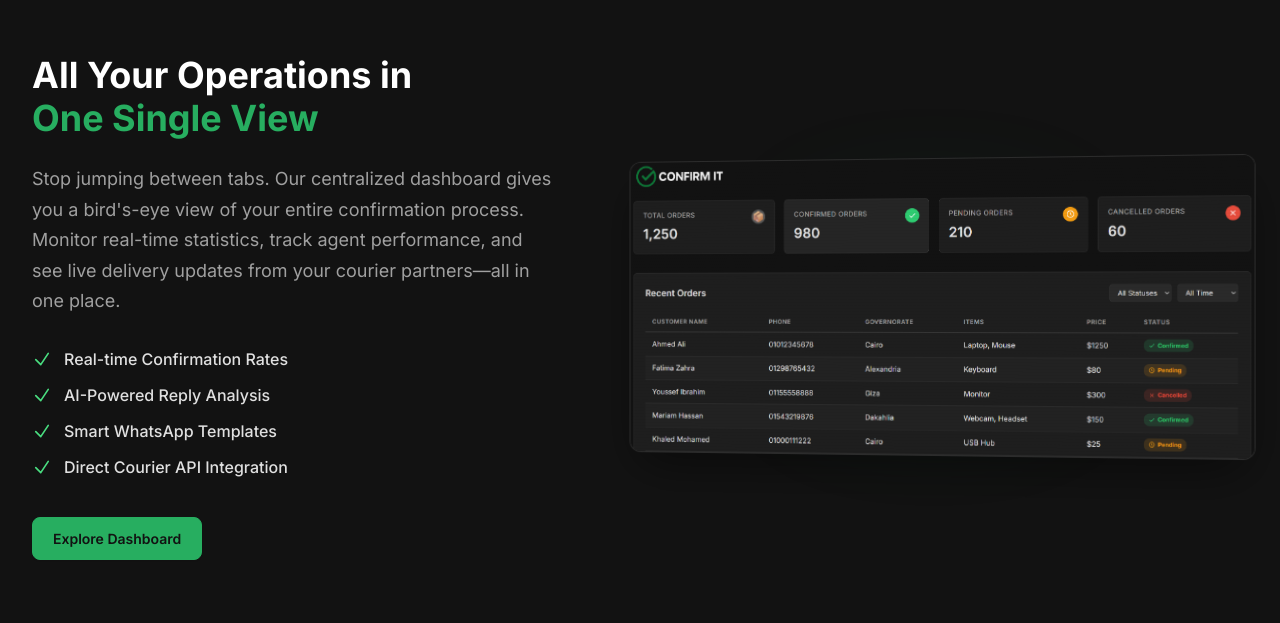
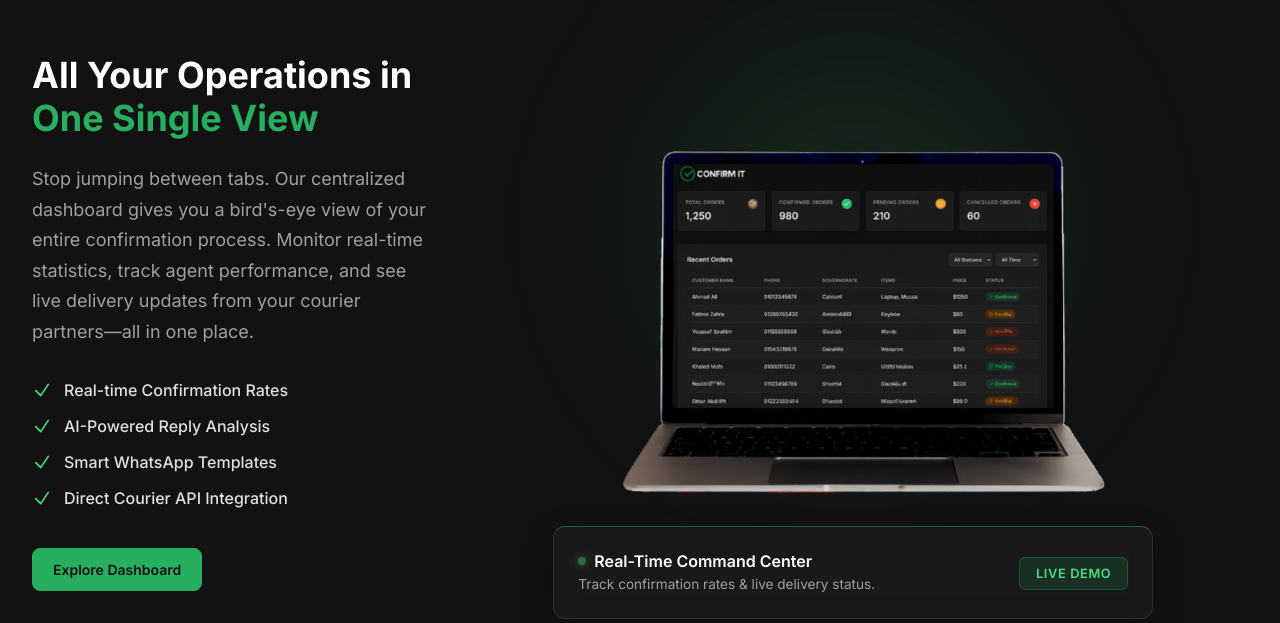
Before and after one commit to Basilalghandour/Confirm-it-Website, a plain HTML site: page index.html in a window 1280 px wide. Shown: the part 3800-4423 px from the top of the page. Drawn offline with Linux system fonts and the light colour scheme.

Commit message:
Done for now

```diff
--- a/index.html
+++ b/index.html
@@ -552,14 +552,10 @@
 
             /* Hidden State */
             opacity: 0;
-            /* Odd Steps (1, 3): Image is on Right, so it starts further Right (+50px) */
             transform: translateX(50px);
-
-            /* Slow Transition */
             transition: opacity 1.2s ease-out, transform 1.2s ease-out;
         }
 
-        /* Even Steps (2, 4): Image is on Left, so it starts further Left (-50px) */
         .how-it-works-step:nth-child(even) .how-it-works-image-wrapper {
             transform: translateX(-50px);
         }
@@ -567,7 +563,7 @@
         /* Visible State (Applied via JS) */
         .how-it-works-image-wrapper.img-visible {
             opacity: 1;
-            transform: translateX(0) !important; /* Force reset to 0 */
+            transform: translateX(0) !important;
         }
         /* --- IMAGE FADE-IN ANIMATION END --- */
 
@@ -628,8 +624,8 @@
 
         /* --- 6. Integrations Section --- */
         .integrations-section {
-            padding-top: 6rem; /* Preserved Padding */
-            padding-bottom: 6rem; /* Preserved Padding */
+            padding-top: 6rem;
+            padding-bottom: 6rem;
             background-color: var(--brand-card);
         }
 
@@ -709,9 +705,10 @@
         .integrations-grid .logo-woocommerce { }
 
 
-        /* --- 7. Features Section (SPLIT LAYOUT) --- */
+        /* --- 7. Features Section (SPLIT LAYOUT - FIXED DROP DOWN) --- */
         .features-section {
-            padding-top: 5rem;
+            /* 1. Reduce section padding to remove top dead space */
+            padding-top: 0rem !important;
             padding-bottom: 5rem;
         }
 
@@ -720,7 +717,7 @@
             margin-left: auto;
             margin-right: auto;
             text-align: center;
-            margin-bottom: 4rem;
+            margin-bottom: 1rem;
         }
 
         .features-split-layout {
@@ -734,6 +731,17 @@
         .features-text-content {
             width: 100%;
             text-align: center; /* Mobile default */
+
+            /* Initial Hidden State for Animation */
+            opacity: 0;
+            transform: translateX(-50px); /* Fade in from Left */
+            transition: opacity 1.2s ease-out, transform 1.2s ease-out;
+        }
+
+        /* Active State for Text */
+        .features-text-content.animate-in {
+            opacity: 1;
+            transform: translateX(0);
         }
 
         .features-text-content h2 {
@@ -782,40 +790,38 @@
         .features-visual {
             width: 100%;
             position: relative;
-            perspective: 1000px; /* 3D Context */
+
+            /* Initial Hidden State for Animation */
+            opacity: 0;
+            transform: translateX(50px); /* CHANGED: Fade in from RIGHT */
+            transition: opacity 1.2s ease-out, transform 1.2s ease-out;
+        }
+
+        /* Active State for Visual */
+        .features-visual.animate-in {
+            opacity: 1;
+            transform: translateX(0);
         }
 
         .dashboard-console {
             position: relative;
-            border-radius: 12px;
-            background: rgba(20, 20, 20, 0.9);
-            border: 1px solid rgba(255, 255, 255, 0.1);
-            box-shadow: 0 20px 50px -10px rgba(0, 0, 0, 0.5);
-            overflow: hidden;
-            /* Default: No tilt on mobile */
+            background: transparent;
+            border: none;
+            box-shadow: none;
+            border-radius: 0;
+
+            /* NO TILT */
             transform: none;
             transition: transform 0.5s ease;
         }
 
+        /* Removed hover tilt */
         .dashboard-console:hover {
-            transform: scale(1.01);
+            transform: none;
         }
 
         .console-scanlines {
-            position: absolute;
-            top: 0;
-            left: 0;
-            width: 100%;
-            height: 100%;
-            background: repeating-linear-gradient(
-                to bottom,
-                transparent 0px,
-                transparent 2px,
-                rgba(0, 0, 0, 0.2) 3px
-            );
-            pointer-events: none;
-            z-index: 3;
-            opacity: 0.3;
+            display: none;
         }
 
         .dashboard-img {
@@ -843,6 +849,90 @@
             100% { opacity: 0.7; transform: translate(-50%, -50%) scale(1.1); }
         }
 
+        /* Floating HUD over the laptop */
+        .console-hud-bar {
+            position: absolute;
+            /* Moved HUD UP slightly so it hugs the bottom of the laptop image better */
+            bottom: 0;
+            left: 50%;
+            transform: translateX(-50%);
+            width: 90%;
+            max-width: 600px;
+
+            background: rgba(30, 30, 30, 0.6);
+            backdrop-filter: blur(12px);
+            -webkit-backdrop-filter: blur(12px);
+            border: 1px solid rgba(255, 255, 255, 0.1);
+            border-top: 1px solid rgba(39, 174, 96, 0.5);
+
+            border-radius: 12px;
+            padding: 1.5rem;
+
+            display: flex;
+            align-items: center;
+            justify-content: space-between;
+            gap: 1rem;
+            z-index: 10;
+            box-shadow: 0 10px 30px rgba(0,0,0,0.3);
+        }
+
+        .console-hud-text {
+            flex: 1;
+        }
+
+        .console-hud-text h3 {
+            color: white;
+            font-size: 1rem;
+            font-weight: 600;
+            margin-bottom: 0.25rem;
+            display: flex;
+            align-items: center;
+            gap: 0.5rem;
+        }
+
+        .status-dot {
+            width: 8px;
+            height: 8px;
+            background-color: var(--brand-green-bright);
+            border-radius: 50%;
+            box-shadow: 0 0 8px var(--brand-green-bright);
+            animation: blinkStatus 2s infinite;
+        }
+
+        @keyframes blinkStatus {
+            0%, 100% { opacity: 1; }
+            50% { opacity: 0.4; }
+        }
+
+        .console-hud-text p {
+            color: var(--brand-text-grey);
+            font-size: 0.85rem;
+            line-height: 1.4;
+            margin: 0;
+        }
+
+        .console-hud-action {
+            flex-shrink: 0;
+        }
+
+        .btn-hud {
+            background: rgba(39, 174, 96, 0.15);
+            color: var(--brand-green-bright);
+            font-size: 0.8rem;
+            padding: 0.5rem 1rem;
+            border-radius: 6px;
+            border: 1px solid rgba(39, 174, 96, 0.3);
+            cursor: pointer;
+            transition: all 0.2s ease;
+            text-transform: uppercase;
+            letter-spacing: 0.05em;
+            font-weight: 600;
+        }
+        .btn-hud:hover {
+            background: var(--brand-green);
+            color: var(--brand-dark);
+        }
+
         /* --- 8. Pricing Section (4 BUNDLES) --- */
         .pricing-section {
             background-color: var(--brand-card);
@@ -862,7 +952,7 @@
             margin-top: 4rem;
             margin-left: auto;
             margin-right: auto;
-            max-width: 1280px; /* Allow width for 4 columns */
+            max-width: 1280px;
             display: grid;
             grid-template-columns: repeat(1, minmax(0, 1fr));
             gap: 2rem;
@@ -913,7 +1003,7 @@
             margin-bottom: 0.25rem;
         }
 
-        /* Specific Colors for Bundle Titles to differentiate */
+        /* Specific Colors for Bundle Titles */
         .pricing-card.tier-1 h3 { color: #9ca3af; } /* Pilot - Grey */
         .pricing-card.tier-2 h3 { color: #60a5fa; } /* Starter - Blue */
         .pricing-card.tier-3 h3 { color: var(--brand-green-bright); } /* Pro - Green */
@@ -1229,32 +1319,40 @@
                 margin-right: 0;
             }
 
-            /* --- FEATURES SECTION DESKTOP UPDATES --- */
+            /* --- FEATURES SECTION DESKTOP UPDATES (IMAGE LIFTED) --- */
+
             .features-split-layout {
-                flex-direction: row; /* Side by side */
-                gap: 4rem;
-                align-items: center;
-            }
-
-            /* Text Area (Left) */
+                flex-direction: row;
+                gap: 2rem;
+
+                /* 1. RESET TO FLEX-START to enable offsets */
+                align-items: flex-start;
+            }
+
+            /* 2. PUSH TEXT DOWN */
             .features-text-content {
-                flex: 1; /* Take up proportional space */
-                text-align: left; /* Align left on desktop */
-                max-width: 45%;
+                flex: 0.8;
+                text-align: left;
+                max-width: 40%;
+                padding-top: 6rem; /* Push text down to center screen level */
             }
 
             .features-list {
-                margin-left: 0; /* Reset auto margins */
+                margin-left: 0;
                 margin-right: 0;
             }
 
-            /* Image Area (Right) */
+            /* 3. PULL IMAGE UP */
             .features-visual {
-                flex: 1.2; /* Take slightly more space */
-            }
+                flex: 1.6;
+                width: 100%;
+                margin-top: -8rem; /* Physically lift image container */
+            }
+
             .dashboard-console {
-                /* Inward tilt towards the text */
-                transform: rotateY(-5deg);
+                /* Force Flat (No tilt) */
+                transform: none;
+                width: 100%;
             }
 
             /* --- PRICING 4-COL GRID --- */
@@ -1499,9 +1597,19 @@
 
                     <div class="features-visual">
                         <div class="dashboard-console">
-                            <div class="console-scanlines"></div>
-                            <img class="dashboard-img" src="imgs/image.copy.png" alt="Dashboard Interface"
-                            onerror="this.src='https://placehold.co/800x500/1e1e1e/3a3a3a?text=Dashboard+Screenshot'; this.onerror=null;">
+                            <img class="dashboard-img" src="imgs/BBB.png" alt="Dashboard Interface"
+                            onerror="this.src='https://placehold.co/800x500/1e1e1e/3a3a3a?text=Transparent+Laptop+Mockup'; this.onerror=null;">
+
+                            <div class="console-hud-bar">
+                                <div class="console-hud-text">
+                                    <h3><span class="status-dot"></span> Real-Time Command Center</h3>
+                                    <p>Track confirmation rates & live delivery status.</p>
+                                </div>
+                                <div class="console-hud-action">
+                                    <a href="#" class="btn-hud">Live Demo</a>
+                                </div>
+                            </div>
+
                         </div>
                         <div class="dashboard-glow"></div>
                     </div>
@@ -1723,6 +1831,18 @@
             if(integrationSection) {
                 observer.observe(integrationSection);
             }
+
+            // Features Section Fade In Animation
+            const featuresElements = document.querySelectorAll('.features-text-content, .features-visual');
+            const featuresObserver = new IntersectionObserver((entries) => {
+                entries.forEach(entry => {
+                    if (entry.isIntersecting) {
+                        entry.target.classList.add('animate-in');
+                    }
+                });
+            }, { threshold: 0.2 });
+
+            featuresElements.forEach(el => featuresObserver.observe(el));
         });
 
         // Ambient Line Scroll Logic
```
Also changed, not shown: test.html (added, +98 -0 lines), imgs/Adobe Express - file (5).png (added), imgs/BBB.png (added), imgs/ChatGPT Image Nov 19, 2025, 12_52_52 PM.png (added), imgs/Laptop Mockup of Fashion Clothing Instagram Post.png (added), imgs/Neutral Modern New Website Mockup Instagram Post (1) (1).png (added).
